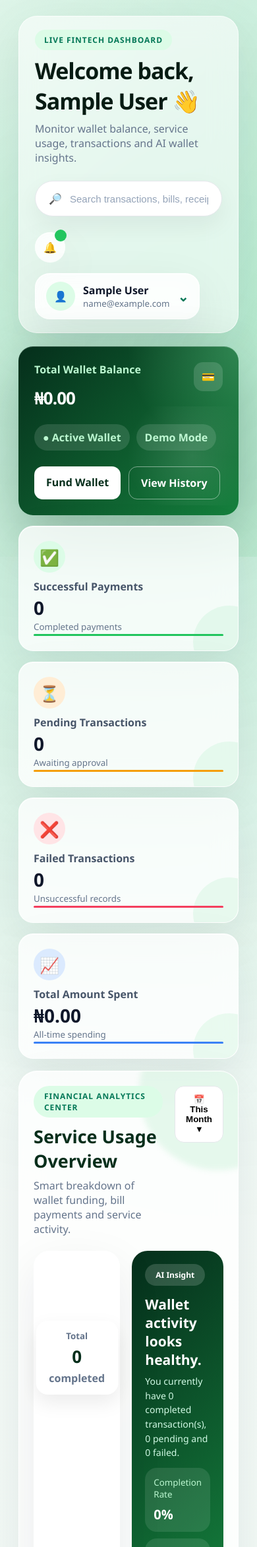
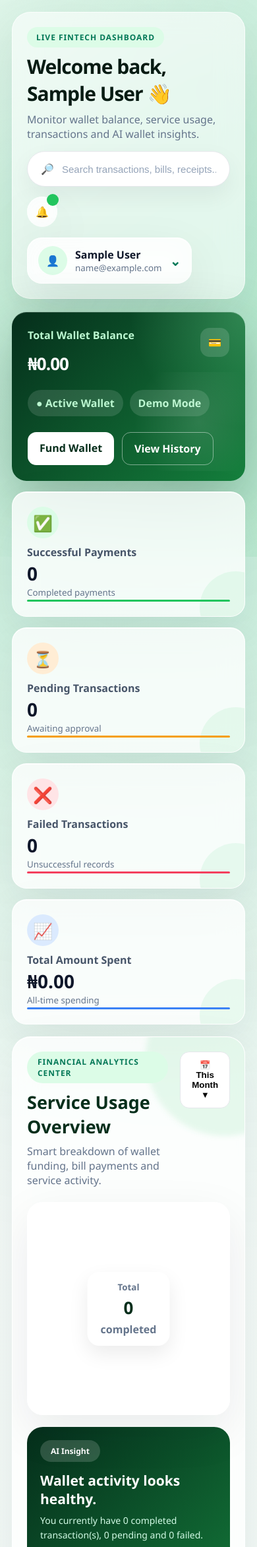
Before and after one commit to CHILILI-tap/CHILILI_Clicks, a Flask app: page /dashboard in a window 390 px wide. Shown: the top 2345 px of the page at 66% size. Run offline with Flask 3, Linux system fonts and the light colour scheme; the visitor is signed in with stand-in values (Sample User, id 1); data that the repository does not hold is empty.

Commit message:
Add mobile responsive layout

```diff
--- a/static/css/dashboard.css
+++ b/static/css/dashboard.css
@@ -2253,3 +2253,104 @@ body {
     align-items:center;
     justify-content:center;
 }
+@media (max-width: 768px) {
+    .dashboard-page,
+    .fintech-dashboard {
+        display: block;
+        width: 100%;
+        overflow-x: hidden;
+    }
+
+    .fin-sidebar {
+        position: relative;
+        width: 100%;
+        height: auto;
+        padding: 18px;
+        border-radius: 0 0 28px 28px;
+    }
+
+    .fin-menu {
+        display: grid;
+        grid-template-columns: repeat(2, 1fr);
+        gap: 10px;
+    }
+
+    .fin-main {
+        width: 100%;
+        padding: 18px;
+    }
+
+    .fin-topbar,
+    .premium-header {
+        display: block;
+        padding: 22px;
+    }
+
+    .header-center,
+    .dashboard-search {
+        width: 100%;
+        margin-top: 15px;
+    }
+
+    .fin-user-actions {
+        margin-top: 15px;
+        justify-content: space-between;
+    }
+
+    .fin-metrics-row,
+    .fin-content-grid,
+    .analytics-top-grid,
+    .admin-analytics-grid,
+    .admin-tables-grid,
+    .bottom-panels,
+    .dashboard-grid-main {
+        grid-template-columns: 1fr !important;
+    }
+
+    .fin-wallet-card,
+    .fin-stat-card,
+    .fin-panel,
+    .assistant-card {
+        width: 100%;
+    }
+
+    .fin-right-column {
+        width: 100%;
+    }
+
+    .assistant-card {
+        position: relative;
+        top: auto;
+        right: auto;
+        margin-top: 20px;
+    }
+
+    .assistant-floating-human {
+        display: none;
+    }
+
+    .transaction-table-modern,
+    .transaction-row-modern,
+    .transaction-head,
+    .tx-head,
+    .tx-row {
+        display: block;
+        width: 100%;
+    }
+
+    .tx-row,
+    .transaction-row-modern {
+        padding: 15px;
+        margin-bottom: 12px;
+        border-radius: 18px;
+        background: #fff;
+    }
+
+    h1 {
+        font-size: 30px !important;
+    }
+
+    h2 {
+        font-size: 26px !important;
+    }
+}
```
